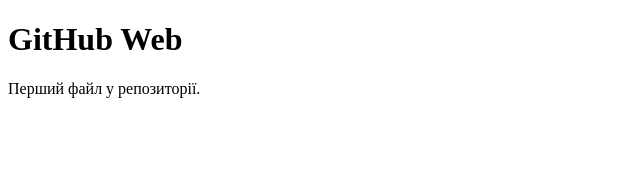
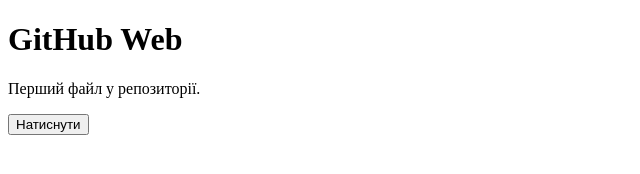
Before and after one commit to rvrspolarity/lab5-git-web, a plain HTML site: page index.html in a window 1280 px wide. Shown: the whole page, without its empty margins (0-640 px from the left). Drawn offline with Linux system fonts and the light colour scheme.

Commit message:
Add feature section

```diff
--- a/index.html
+++ b/index.html
@@ -7,6 +7,8 @@
 <body>
     <h1>GitHub Web</h1>
     <p>Перший файл у репозиторії.</p>
+
+    <button>Натиснути</button>
 </body>
 </html>
 
```
